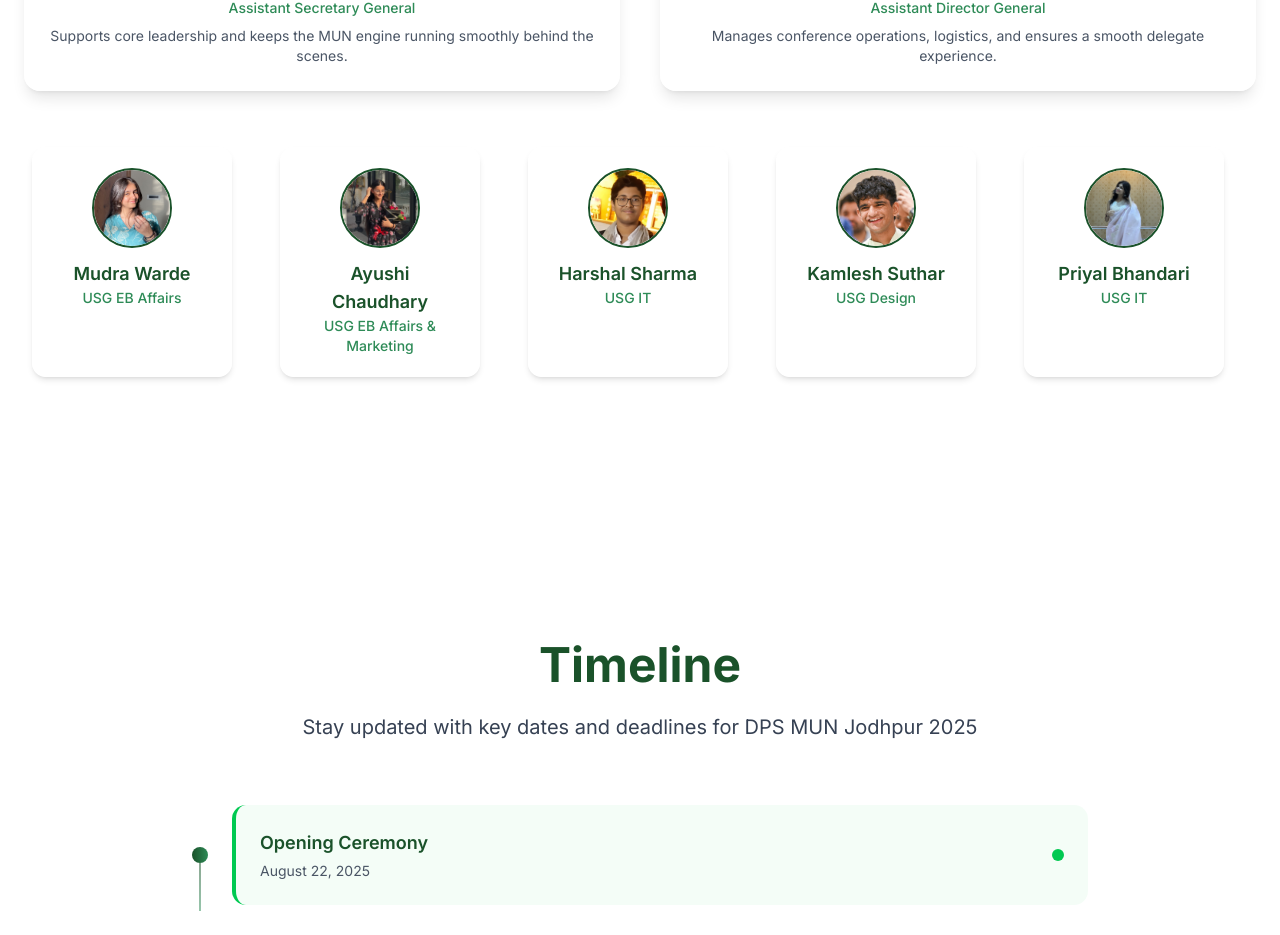
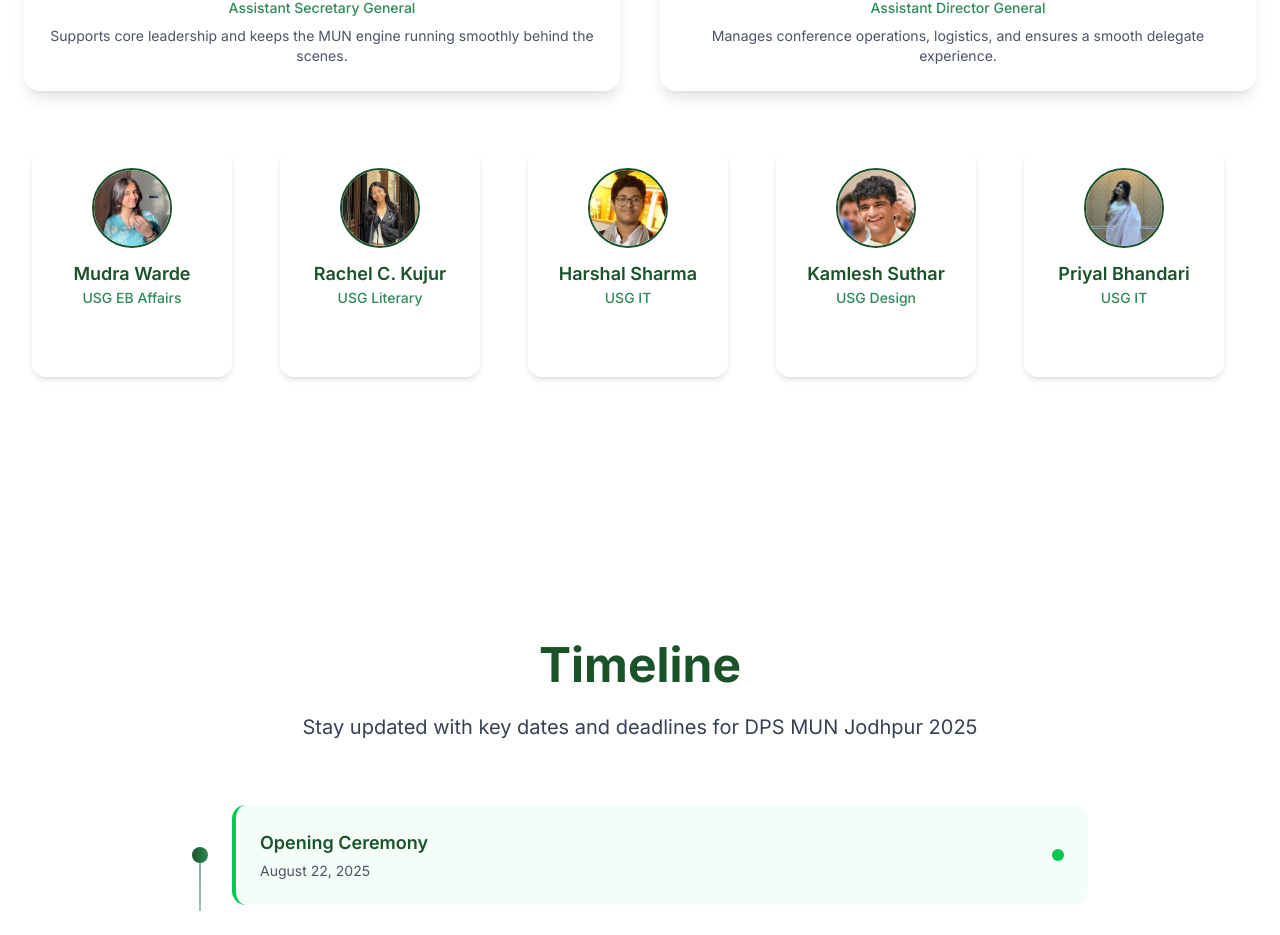
Before and after one commit to codeknight404/dpsjodhpurmun, a Next.js app: page / in a window 1280 px wide. Shown: the part 4219-5154 px from the top of the page. Built offline with nearby package versions, Linux system fonts and the light colour scheme.

Commit message:
aarav commit

```diff
--- a/app/page.tsx
+++ b/app/page.tsx
@@ -810,12 +810,13 @@ export default function Home(): JSX.Element {
           >
             {[
               { name: 'Mudra Warde', post: 'USG EB Affairs', image: '/secretariat/mudra.jpeg' },
-              { name: 'Ayushi Chaudhary', post: 'USG EB Affairs & Marketing', image: '/secretariat/ayushi.jpeg' },
+              { name: 'Rachel C. Kujur', post: 'USG Literary', image: '/secretariat/rachel.jpeg' },
 
               { name: 'Harshal Sharma', post: 'USG IT', image: '/secretariat/harshal.jpeg' },
               { name: 'Kamlesh Suthar', post: 'USG Design', image: '/secretariat/kamlesh.jpeg' },
               { name: 'Priyal Bhandari', post: 'USG IT', image: '/secretariat/priyal.jpeg' },
               { name: 'Deshna Jain', post: 'USG Design', image: '/secretariat/deshna.jpeg' },
+              { name: 'Ayushi Chaudhary', post: 'USG EB Affairs & Marketing', image: '/secretariat/ayushi.jpeg' },
 
 
               { name: 'Abhinna Das', post: 'USG EB Affairs', image: '/secretariat/abhinna.jpeg' },
@@ -835,7 +836,7 @@ export default function Home(): JSX.Element {
               { name: 'Kritika Kalia', post: 'USG Marketing', image: '/secretariat/kritika.jpeg' },
               { name: 'Laxman Beniwal', post: 'USG Discipline', image: '/secretariat/laxman.jpeg' },
               { name: 'Srishti Hiranandani', post: 'USG Discipline', image: '/secretariat/shrishti.jpeg' },
-              { name: 'Rachel C. Kujur', post: 'USG Literary', image: '/secretariat/rachel.jpeg' },
+
               { name: 'Kenjal Jain', post: 'USG Finance', image: '/secretariat/kenjal.jpeg' },
               { name: 'Rakshit Loonkar', post: 'USG Finance', image: '/secretariat/rakshit.jpeg' },
               { name: 'Gunnpreet Gulati', post: 'USG Transport & Catering', image: '/secretariat/gunnpreet.jpeg' },
```
